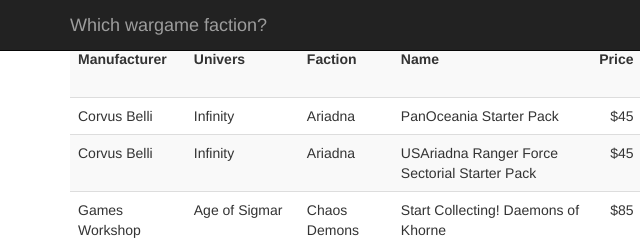
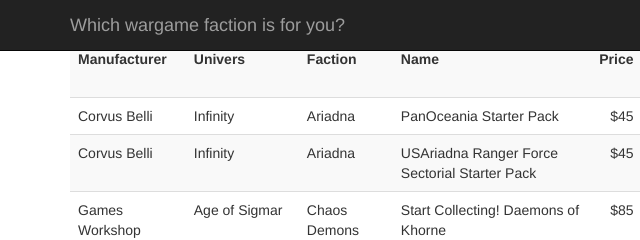
Before and after one commit to cedricms/whichwargamefaction.github.io, a plain HTML site: page index.html in a window 1280 px wide. Shown: the top 240 px of the page, 0-640 px from the left. Drawn offline with nearby package versions, Linux system fonts and the light colour scheme.

```diff
--- a/index.html
+++ b/index.html
@@ -30,7 +30,7 @@
             <span class="icon-bar"></span>
             <span class="icon-bar"></span>
           </button>
-          <a class="navbar-brand" href=".">Which wargame faction?</a>
+          <a class="navbar-brand" href=".">Which wargame faction is for you?</a>
         </div>
         <div id="navbar" class="navbar-collapse collapse">
           <ul class="nav navbar-nav navbar-right">
```
Also changed, not shown: 1 other file.
